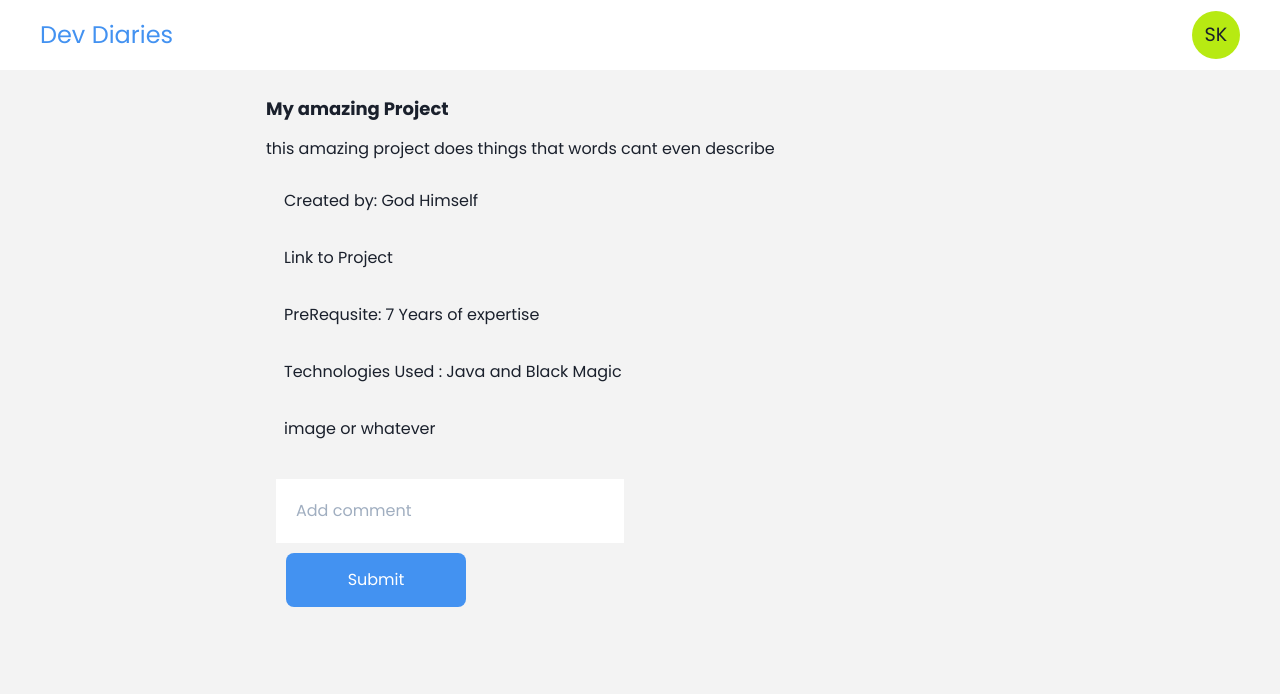
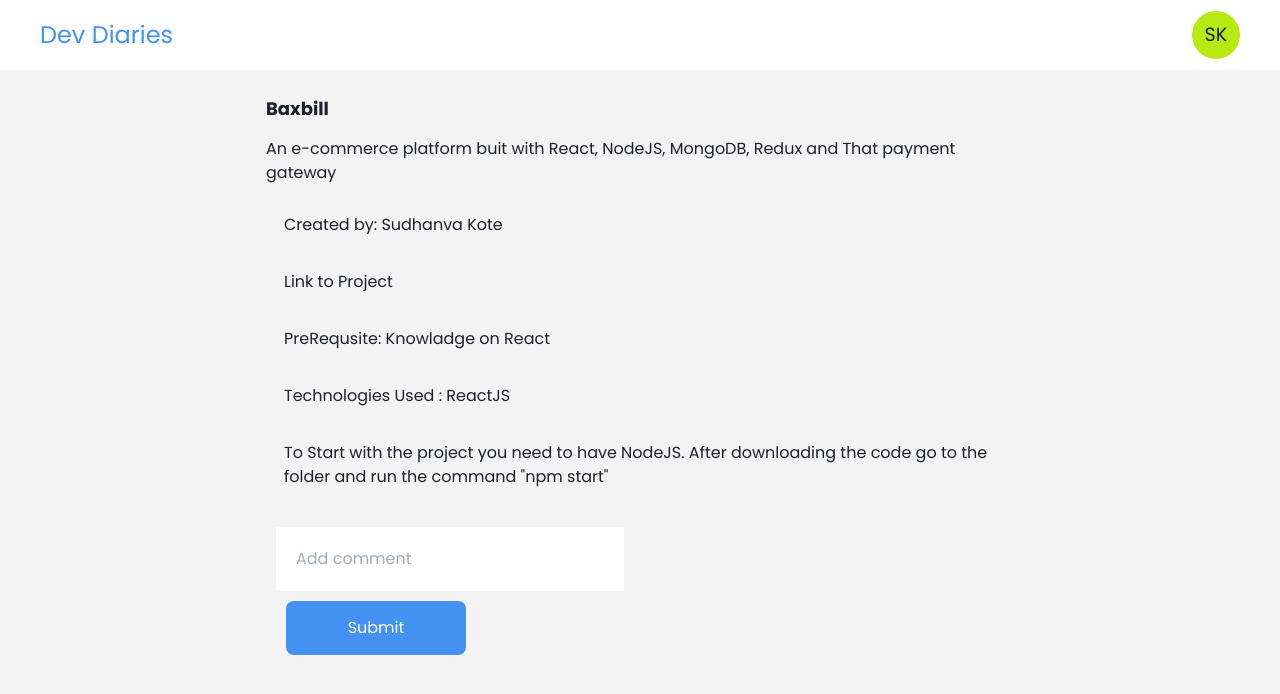
Before and after one commit to dsouzajoy/dev-diaries, a React (Create React App) app: page /viewproject/1456 in a window 1280 px wide. Shown: the top 694 px of the page. Built offline with nearby package versions, Linux system fonts and the light colour scheme.

Commit message:
updated project page

```diff
--- a/src/pages/Profile/Profile.css
+++ b/src/pages/Profile/Profile.css
@@ -59,7 +59,7 @@
   height: 220px;
   width: 220px;
   min-width: 220px;
-  overflow: scroll;
+  overflow: hidden;
   font-size: 14px;
 }
 .project-list-container {
--- a/src/pages/Profile/Profile.js
+++ b/src/pages/Profile/Profile.js
@@ -1,5 +1,7 @@
 import { Avatar } from '@chakra-ui/react'
+import { Link } from 'react-router-dom'
 import './Profile.css'
+
 
 const Profile = () => {
   return (
@@ -26,6 +28,7 @@ const Profile = () => {
       <div className="corner-box">
         <div className="title">Project List</div>
         <div className="project-list-container">
+          <Link className='feed-card__link' to={`/viewproject/${'1456'}`}>
           <div className="card">
             <div className="title">Baxbill</div>
             <div className="sub-title">
@@ -33,6 +36,7 @@ const Profile = () => {
               That payment gateway
             </div>
           </div>
+          </Link>
           <div className="card">
             <div className="title">Particle Accelerator Stimulation</div>
             <div className="sub-title">
--- a/src/pages/ViewProject/ViewProject.js
+++ b/src/pages/ViewProject/ViewProject.js
@@ -3,14 +3,15 @@ import './ViewProject.css'
 const ViewProject = () => {
   return (
     <div className="  content">
-      <div className=" title">My amazing Project</div>
-      <div className=" sub-title">this amazing project does things that words cant even describe</div>
-      <div className="box">Created by: God Himself</div>
+      <div className=" title">Baxbill</div>
+      <div className=" sub-title">An e-commerce platform buit with React, NodeJS, MongoDB, Redux and
+              That payment gateway</div>
+      <div className="box">Created by: Sudhanva Kote</div>
       <div className="box"><a href="http://www.github.com">Link to Project</a></div>
-      <div className="box">PreRequsite: 7 Years of expertise </div>
-      <div className="box">Technologies Used : Java and Black Magic</div>
+      <div className="box">PreRequsite: Knowladge on React </div>
+      <div className="box">Technologies Used : ReactJS</div>
       <div className="box content post">
-          image or whatever
+          To Start with the project you need to have NodeJS. After downloading the code go to the folder and run the command "npm start"
       </div>
       <div className="comment">
           <form>
```
